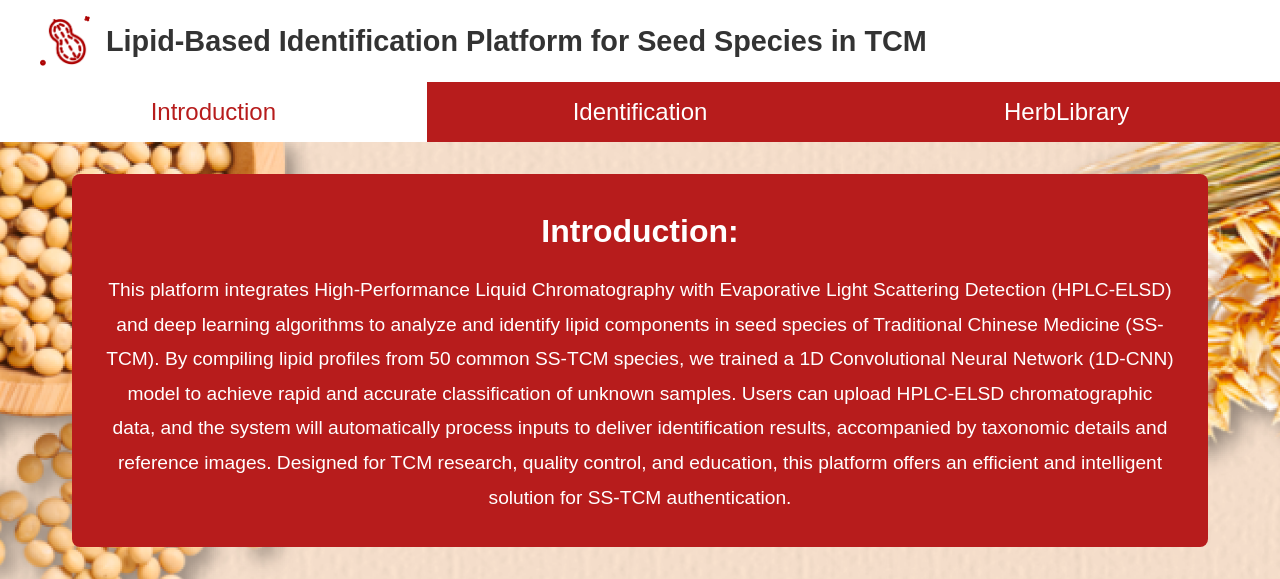
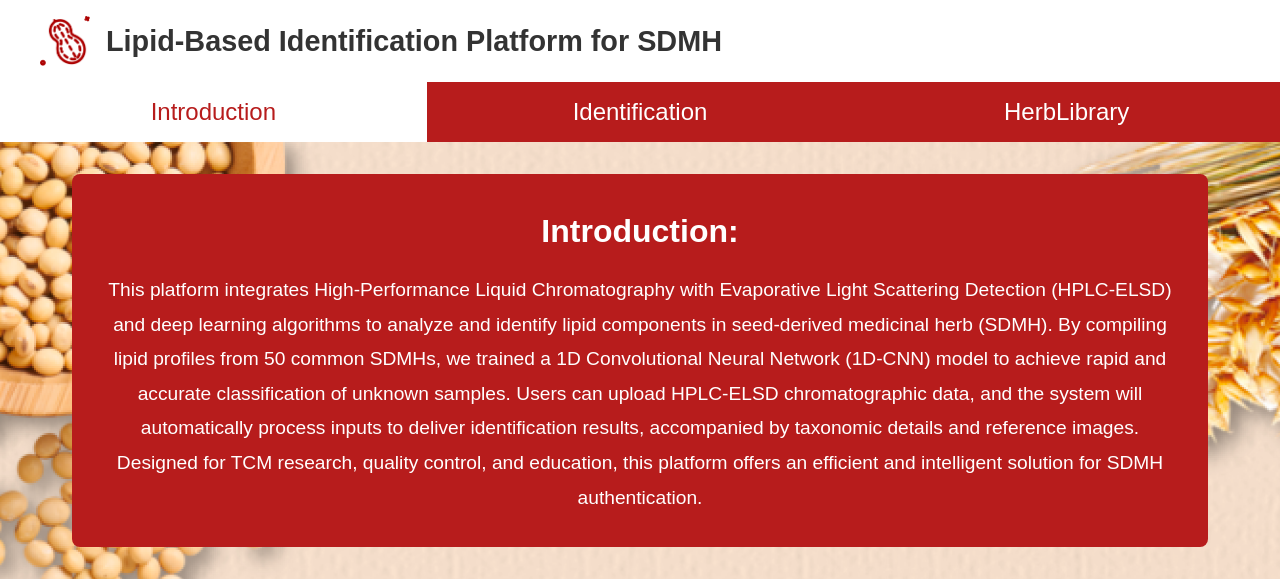
Before and after one commit to tzj1124/SDMH, a Flask app: page / in a window 1280 px wide. Shown: the top 579 px of the page. Run offline with Flask 3, Linux system fonts and the light colour scheme.

Commit message:
Update index.html

```diff
--- a/3_Platform/templates/index.html
+++ b/3_Platform/templates/index.html
@@ -385,7 +385,7 @@ main {
     <header>
         <div class="logo-title">
             <img src="../static/images/logo.png" alt="TCM Logo" class="logo">
-            <h1>Lipid-Based Identification Platform for Seed Species in TCM</h1>
+            <h1>Lipid-Based Identification Platform for SDMH</h1>
         </div>
     </header>
 
@@ -400,7 +400,7 @@ main {
             <div class="intro-content">
                 <div class="intro-text">
                     <h2>Introduction:</h2>
-                    <p>This platform integrates High-Performance Liquid Chromatography with Evaporative Light Scattering Detection (HPLC-ELSD) and deep learning algorithms to analyze and identify lipid components in seed species of Traditional Chinese Medicine (SS-TCM). By compiling lipid profiles from 50 common SS-TCM species, we trained a 1D Convolutional Neural Network (1D-CNN) model to achieve rapid and accurate classification of unknown samples. Users can upload HPLC-ELSD chromatographic data, and the system will automatically process inputs to deliver identification results, accompanied by taxonomic details and reference images. Designed for TCM research, quality control, and education, this platform offers an efficient and intelligent solution for SS-TCM authentication.</p>
+                    <p>This platform integrates High-Performance Liquid Chromatography with Evaporative Light Scattering Detection (HPLC-ELSD) and deep learning algorithms to analyze and identify lipid components in seed-derived medicinal herb (SDMH). By compiling lipid profiles from 50 common SDMHs, we trained a 1D Convolutional Neural Network (1D-CNN) model to achieve rapid and accurate classification of unknown samples. Users can upload HPLC-ELSD chromatographic data, and the system will automatically process inputs to deliver identification results, accompanied by taxonomic details and reference images. Designed for TCM research, quality control, and education, this platform offers an efficient and intelligent solution for SDMH authentication.</p>
                 </div>
                 <img src="../static/images/steps.png" alt="Operation Steps" class="steps-image">
             </div>
```
